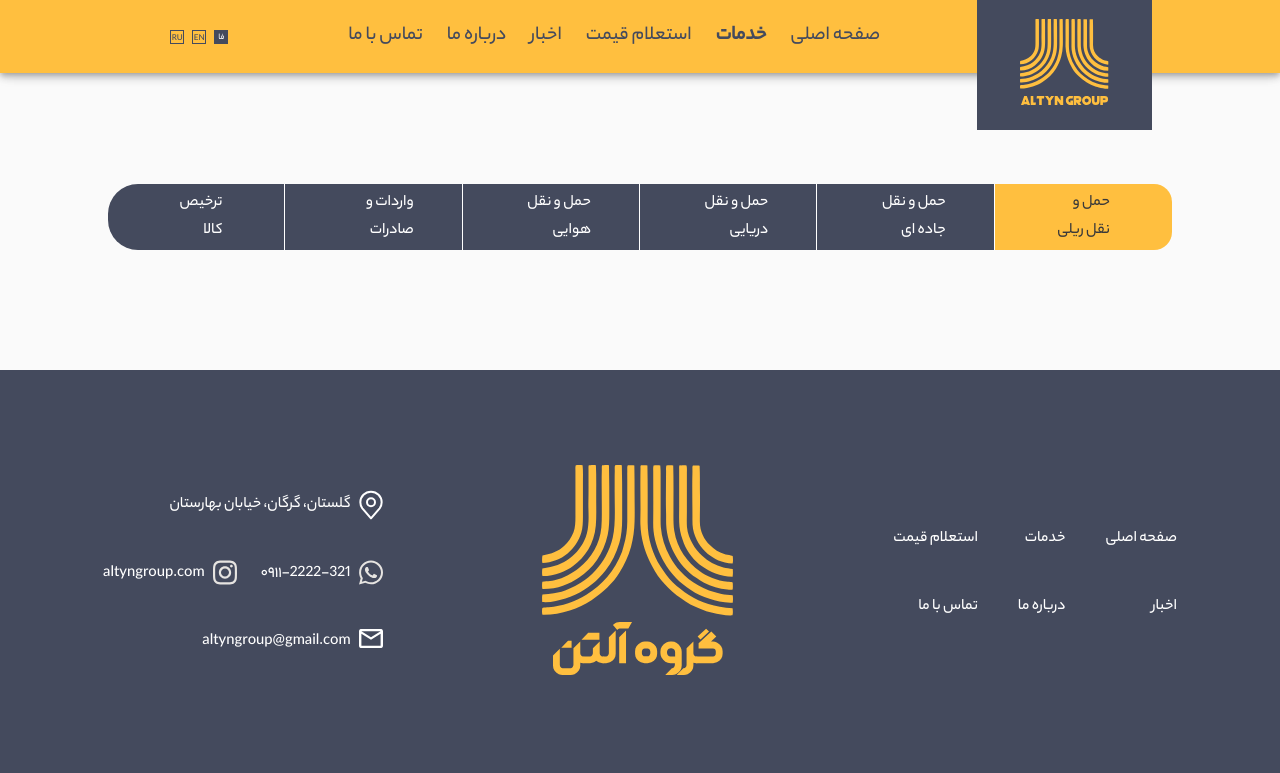
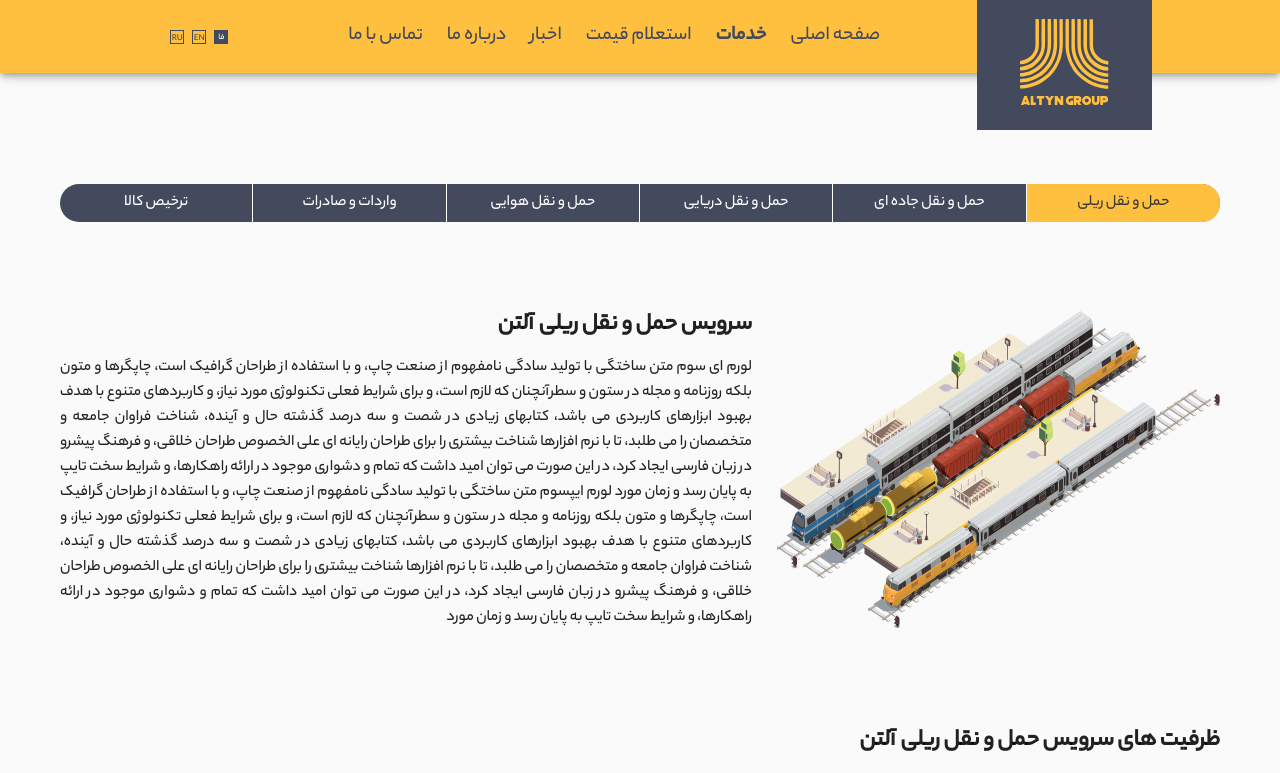
Before and after one commit to Parsahabibi/Company-Website, a React (Create React App) app in the folder my-app/: page /Services in a window 1280 px wide. Shown: the top 773 px of the page. Built offline with nearby package versions, Linux system fonts and the light colour scheme.

Commit message:
Desktop Services done

```diff
--- a/my-app/src/components/Header/DesktopHeader.jsx
+++ b/my-app/src/components/Header/DesktopHeader.jsx
@@ -32,7 +32,7 @@ const DesktopHeader = ({id}) => {
 
     const variable = [
         {id: 1, title: 'صفحه اصلی' , link:'/'},
-        {id: 2, title: 'خدمات' , link:'/Services'},
+        {id: 2, title: 'خدمات' , link:'/ServicesAltyn'},
         {id: 3, title: 'استعلام قیمت' , link:''},
         {id: 4, title: 'اخبار' , link:''},
         {id: 5, title: 'درباره ما' , link:''},
--- /dev/null
+++ b/my-app/src/components/Services/ServicesAltyn.jsx
@@ -0,0 +1,59 @@
+import React from 'react'
+import {Grid, Typography} from "@mui/material";
+import useMediaQuery from "@mui/material/useMediaQuery";
+import {useTheme} from "@mui/material/styles";
+
+const ServicesAltyn = ({image, title, dec, titleItem, items}) => {
+
+    // fixme title : string , dec:string , titleItem: string  , items:[]
+
+    const theme = useTheme()
+
+    const isXs = useMediaQuery(theme.breakpoints.down('xs'));
+    const isMd = useMediaQuery(theme.breakpoints.up('md'));
+
+
+    let variant = '';
+
+    let variantSecond = '';
+
+    if (isXs) {
+        variant = 'subtitle1';
+        variantSecond = 'subtitle2'
+    } else if (isMd) {
+        variant = 'h2';
+        variantSecond = 'subtitle1'
+    }
+
+
+    return (
+        <Grid pt={{xs: '', md: '89px'}}
+              style={{backgroundImage: '/assets/images/back.svg', backgroundPosition: 'center'}}>
+            <Grid display={'flex'} flexDirection={{xs: 'column', md: 'row-reverse'}} alignItems={'start'}
+                  gap={{xs: '', md: '25px'}}
+                  justifyContent={{xs: '', md: 'space-between'}} pb={{xs: '', md: '96px'}}>
+                <Grid>
+                    <Typography pb={{xs: '', md: '16px'}} fontWeight={900} variant={variant}>{title}</Typography>
+                    <Typography textAlign={'justify'} variant={'subtitle1'} fontWeight={500}
+                                lineHeight={'25px'}>{dec}</Typography>
+                </Grid>
+                <img src={image} alt={''}/>
+            </Grid>
+            <Grid display={'flex'} flexDirection={'column'} alignItems={'start'}>
+                <Typography pb={{xs:'' , md:'16px'}} variant={variant} fontWeight={900}>{titleItem}</Typography>
+                <Grid display={'flex'} flexDirection={'column'} gap={'16px'}>
+                    {
+                        items.map(
+                            item =>
+                                <Grid display={'flex'} alignItems={'center'} gap={'5px'}>
+                                    <img width={'8px'} height={'8px'} src={'assets/images/dot.svg'} alt={''}/>
+                                    <Typography variant={variantSecond} fontWeight={500}>{item}</Typography>
+                                </Grid>
+                        )
+                    }
+                </Grid>
+            </Grid>
+        </Grid>
+    )
+}
+export default ServicesAltyn
--- a/my-app/src/pages/Services.jsx
+++ b/my-app/src/pages/Services.jsx
@@ -3,20 +3,58 @@ import {Grid, Typography} from "@mui/material";
 import Header from "../components/Header/Header";
 import Footer from "../components/Footer/Footer";
 import {useTheme} from "@mui/material/styles";
+import ServicesAltyn from "../components/Services/ServicesAltyn";
 
 const Services = () => {
 
     const [active, setActive] = useState(1)
 
+    const train = 'assets/Images/ServicesImage.svg'
+
+    const des = 'لورم ای سوم متن ساختگی با تولید سادگی نامفهوم از صنعت چاپ، و با استفاده از طراحان گرافیک است، چاپگرها و متون بلکه روزنامه و مجله در ستون و سطرآنچنان که لازم است، و برای شرایط فعلی تکنولوژی مورد نیاز، و کاربردهای متنوع با هدف بهبود ابزارهای کاربردی می باشد، کتابهای زیادی در شصت و سه درصد گذشته حال و آینده، شناخت فراوان جامعه و متخصصان را می طلبد، تا با نرم افزارها شناخت بیشتری را برای طراحان رایانه ای علی الخصوص طراحان خلاقی، و فرهنگ پیشرو در زبان فارسی ایجاد کرد، در این صورت می توان امید داشت که تمام و دشواری موجود در ارائه راهکارها، و شرایط سخت تایپ به پایان رسد و زمان مورد  لورم ایپسوم متن ساختگی با تولید سادگی نامفهوم از صنعت چاپ، و با استفاده از طراحان گرافیک است، چاپگرها و متون بلکه روزنامه و مجله در ستون و سطرآنچنان که لازم است، و برای شرایط فعلی تکنولوژی مورد نیاز، و کاربردهای متنوع با هدف بهبود ابزارهای کاربردی می باشد، کتابهای زیادی در شصت و سه درصد گذشته حال و آینده، شناخت فراوان جامعه و متخصصان را می طلبد، تا با نرم افزارها شناخت بیشتری را برای طراحان رایانه ای علی الخصوص طراحان خلاقی، و فرهنگ پیشرو در زبان فارسی ایجاد کرد، در این صورت می توان امید داشت که تمام و دشواری موجود در ارائه راهکارها، و شرایط سخت تایپ به پایان رسد و زمان مورد '
+
+    const items = ['لورم ایپسوم متن ساختگی', 'لورم ایپسوم متن ساختگی', 'لورم ایپسوم متن ساختگی', 'لورم ایپسوم متن ساختگی', 'لورم ایپسوم متن ساختگی', 'لورم ایپسوم متن ساختگی']
+
+
+
     const NavBar = [
-        {id: 1, component: '', title: 'حمل و نقل ریلی'},
-        {id: 2, component: '', title: 'حمل و نقل جاده ای'},
-        {id: 3, component: '', title: 'حمل و نقل دریایی'},
-        {id: 4, component: '', title: 'حمل و نقل هوایی'},
-        {id: 5, component: '', title: 'واردات و صادرات'},
-        {id: 6, component: '', title: 'ترخیص کالا'},
+        {
+            id: 1,
+            component: <ServicesAltyn image={train} title={'سرویس حمل و نقل ریلی آلتن'} dec={des}
+                                      titleItem={'ظرفیت های سرویس حمل و نقل ریلی آلتن'} items={items}/>,
+            title: 'حمل و نقل ریلی'
+        },
+        {
+            id: 2,
+            component: <ServicesAltyn image={train} title={'سرویس حمل و نقل جاده ای آلتن'} dec={des}
+                                      titleItem={'ظرفیت های سرویس حمل و نقل جاده ای آلتن'} items={items}/>,
+            title: 'حمل و نقل جاده ای'
+        },
+        {
+            id: 3,
+            component: <ServicesAltyn image={train} title={'سرویس حمل و نقل دریایی آلتن'} dec={des}
+                                      titleItem={'ظرفیت های سرویس حمل و نقل دریایی آلتن'} items={items}/>,
+            title: 'حمل و نقل دریایی'
+        },
+        {
+            id: 4,
+            component: <ServicesAltyn image={train} title={'سرویس حمل و نقل هوایی آلتن'} dec={des}
+                                      titleItem={'ظرفیت های سرویس حمل و نقل هوایی آلتن'} items={items}/>,
+            title: 'حمل و نقل هوایی'
+        },
+        {
+            id: 5,
+            component: <ServicesAltyn image={train} title={'واردات و صادرات آلتن'} dec={des}
+                                      titleItem={'ظرفیت های واردات و صادرات آلتن'} items={items}/>,
+            title: 'واردات و صادرات'
+        },
+        {
+            id: 6,
+            component: <ServicesAltyn image={train} title={'سرویس ترخیص کالا آلتن'} dec={des}
+                                      titleItem={'ظرفیت های سرویس ترخیص کالا آلتن'} items={items}/>,
+            title: 'ترخیص کالا'
+        },
     ]
-
 
     const theme = useTheme();
 
@@ -24,7 +62,7 @@ const Services = () => {
     return (
         <Grid>
             <Header DesktopId={2} MobileId={2}/>
-            <Grid mt={{xs: '', md: '184px'}} mb={'120px'} px={{xs: '', md: '108px'}}>
+            <Grid mt={{xs: '', md: '184px'}} mb={'120px'} px={{xs: '', md: '50px', l: '50px', lg: '60px', xl: '108px'}}>
                 <Grid display={'flex'} alignItems={'center'} justifyContent={'center'}
                       bgcolor={theme.palette.secondary.one} borderRadius={"30px"}>
                     {
@@ -40,7 +78,13 @@ const Services = () => {
                                                 style={{cursor: 'pointer'}}
                                                 color={active === item.id ? theme.palette.info.one : 'white'}
                                                 variant={'subtitle1'} fontWeight={500}
-                                                px={{xs: '', md: item.id === 1 || item.id === 6 ? '62px' : '48px'}}
+                                                px={{
+                                                    xs: '',
+                                                    md: item.id === 1 || item.id === 6 ? '10px' : '0px',
+                                                    l: '',
+                                                    lg: item.id === 1 || item.id === 6 ? '44px' : '30px',
+                                                    xl: item.id === 1 || item.id === 6 ? '62px' : '48px'
+                                                }}
                                                 py={{xs: '', md: '5px'}}>
                                         {item.title}
                                     </Typography>
@@ -48,6 +92,7 @@ const Services = () => {
                         )
                     }
                 </Grid>
+                {NavBar.find(item => item.id === active)?.component}
             </Grid>
             <Footer/>
         </Grid>
--- a/my-app/src/routes/router.js
+++ b/my-app/src/routes/router.js
@@ -1,7 +1,6 @@
 import { createBrowserRouter } from "react-router-dom";
 import Home from "../pages/Home";
 import Services from "../pages/Services";
-import NavBar from "../pages/Services";
 
 
 const router = createBrowserRouter([
@@ -11,7 +10,7 @@ const router = createBrowserRouter([
     },
     {
         path: "/Services",
-        element: <NavBar />,
+        element: <Services />,
     },
 ])
 export default router
```
Also changed, not shown: my-app/public/assets/Images/back.svg (added), my-app/public/assets/Images/dot.svg (added).
